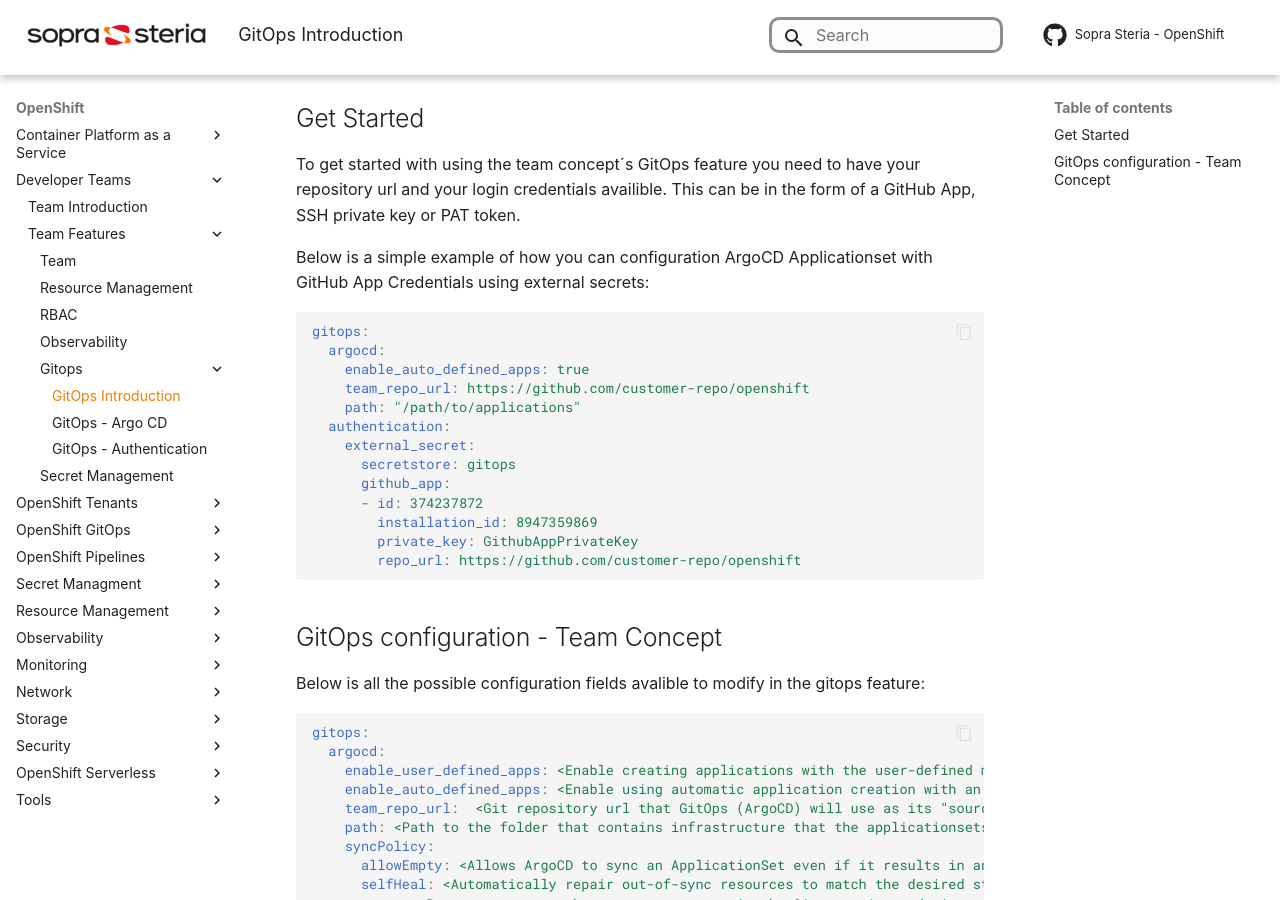
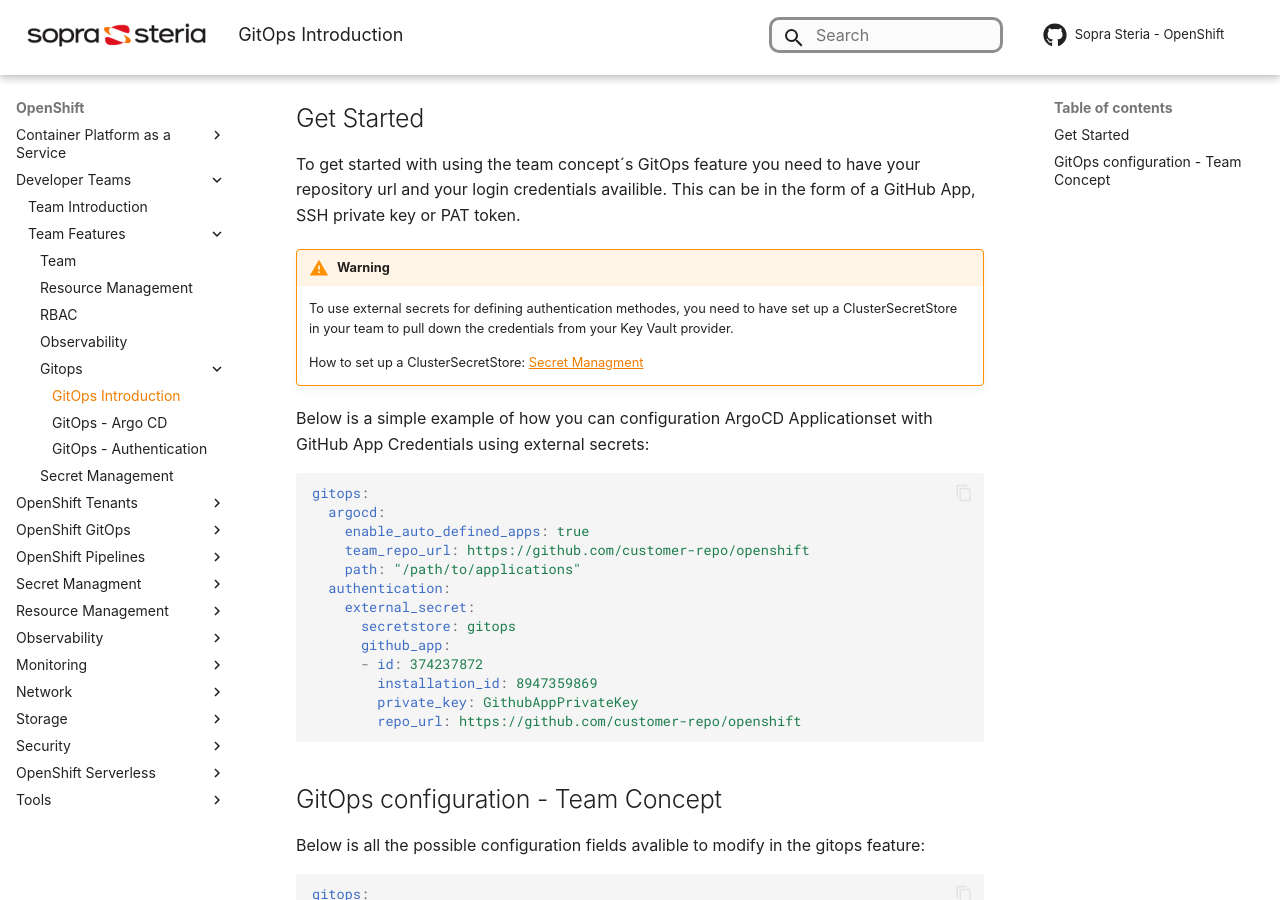
Before and after one commit to Sopra-Steria-Norge-Kubernetes/OpenShift, an MkDocs documentation site: the page built from docs/OpenShift Teams/Team features/gitops/gitops-introduction.md, in a window 1280 px wide and 900 px high, scrolled down 428 px. Built offline with MkDocs 1.6.1 and Material for MkDocs 9.7.7, drawn with Linux system fonts in a browser that asks for light colours; some web fonts are replaced; comment, search, counter and statistics services are not loaded.

Commit message:
added warning to gitops introduction page

```diff
--- a/docs/OpenShift Teams/Team features/gitops/gitops-introduction.md
+++ b/docs/OpenShift Teams/Team features/gitops/gitops-introduction.md
@@ -9,6 +9,11 @@
 ## Get Started
 
 To get started with using the team concept´s GitOps feature you need to have your repository url and your login credentials availible. This can be in the form of a GitHub App, SSH private key or PAT token.
+
+!!! warning
+    To use external secrets for defining authentication methodes, you need to have set up a ClusterSecretStore in your team to pull down the credentials from your Key Vault provider.
+
+    How to set up a ClusterSecretStore: [Secret Managment](../secret-management.md)
 
 Below is a simple example of how you can configuration ArgoCD Applicationset with GitHub App Credentials using external secrets:
 
```
